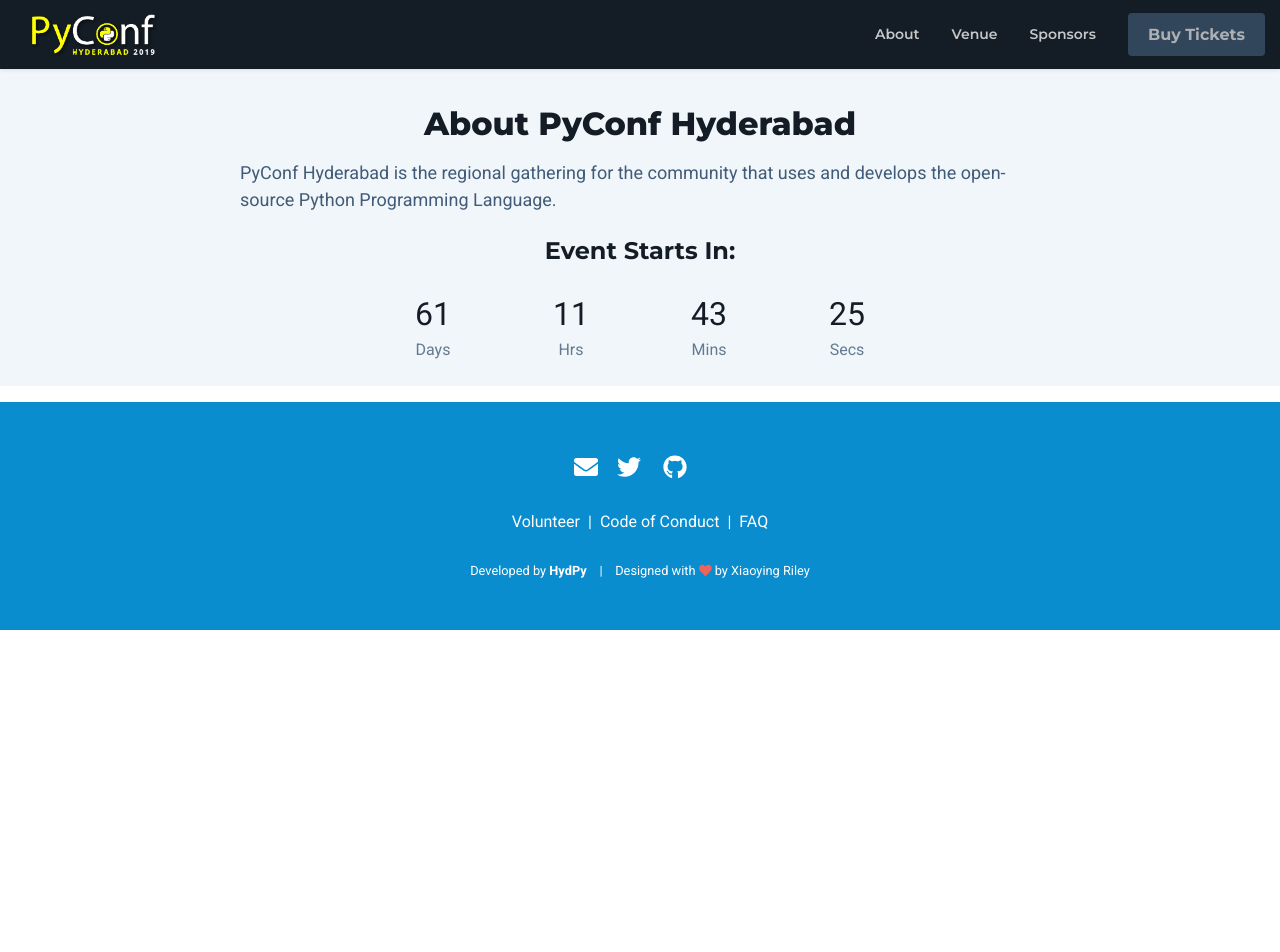
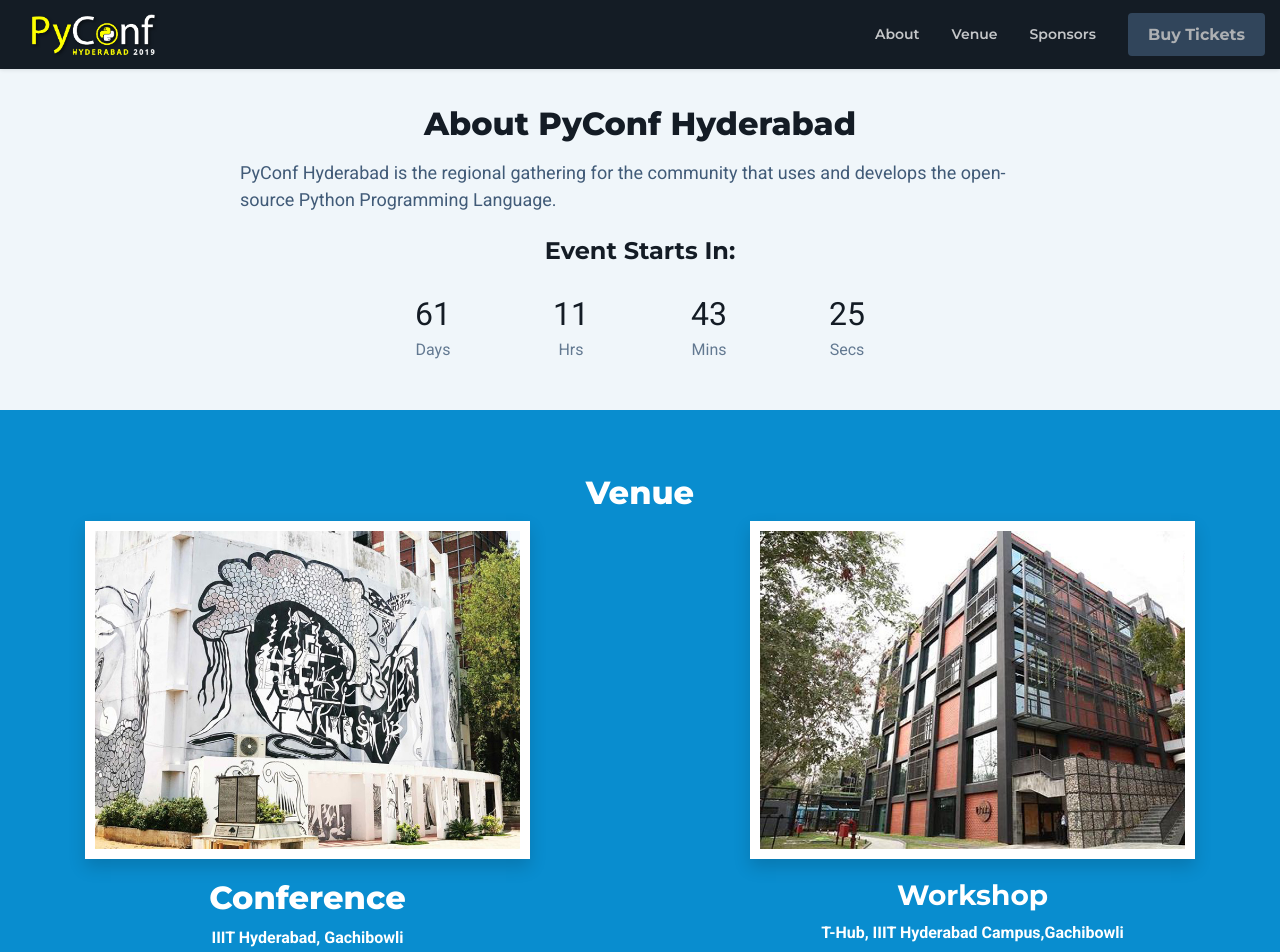
Before and after one commit to HydPy/hydpyconf2019, a Jekyll site: the page built from index.html, in a window 1280 px wide and 1400 px high, scrolled down 579 px. Shown: the top 952 px of the window. Built offline with Jekyll 4.4.1, drawn with Linux system fonts in a browser that asks for light colours; nearby versions of some CDN libraries; before the commit the page ends 1209 px from its top, so only the background shows below that.

Commit message:
Update venue section

```diff
--- a/_includes/about-section.html
+++ b/_includes/about-section.html
@@ -1,4 +1,4 @@
-	<section id="about-section" class="about-section section theme-bg-light">
+	<section id="about-section" class="about-section section theme-bg-light pb-2">
 		<div class="container">
 			<h3 class="section-heading text-center mb-3">About PyConf Hyderabad</h3>
 			<div class="section-intro single-col-max mx-auto mb-4">PyConf Hyderabad is the regional gathering for the community that uses and develops the open-source Python Programming Language.</div>
--- /dev/null
+++ b/_includes/venue-section-update.html
@@ -0,0 +1,24 @@
+<section id="venue-section" class="venue-section section theme-bg-primary text-white">
+	<div class="container">
+		<h3 class="section-heading text-center text-white">Venue</h3>
+		<div class="row">
+			<div class="col-12 col-lg-5 text-center">
+				<div class="figure"><img class="shadow" src="assets/images/venue/iiith.jpg" alt=""></div>
+				<h3 class="text-white section-heading">Conference</h3>
+				<p class="font-weight-bold">IIIT Hyderabad, Gachibowli</p>
+			</div><!--//col-->
+			<div class="offset-lg-2 col-12 col-lg-5 text-center">
+				<div class="figure"><img class="shadow" src="assets/images/venue/T-Hub.jpg" alt=""></div>
+				<h3 class="text-white">Workshop</h3>
+				<p class="font-weight-bold">T-Hub, IIIT Hyderabad Campus,Gachibowli</p>
+			</div><!--//col-->
+		</div><!--//row-->
+	</div><!--//container-->
+</section><!--//venue-section-->
+<section id="venue-map-section" class="venue-map-section">
+    <div class="row">
+        <div class="col-md-12">
+	        <iframe src="https://www.google.com/maps/embed?pb=!1m18!1m12!1m3!1d3806.3114333137555!2d78.34757171434!3d17.444801888044285!2m3!1f0!2f0!3f0!3m2!1i1024!2i768!4f13.1!3m3!1m2!1s0x3bce0a03f17ff82b%3A0x9d02e89b98deb496!2sIIIT%20Hyderabad!5e0!3m2!1sen!2sin!4v1570339090084!5m2!1sen!2sin" width="100%" height="400px" frameborder="0" allowfullscreen></iframe>
+        </div>
+    </div>
+</section>
--- a/_layouts/default.html
+++ b/_layouts/default.html
@@ -35,7 +35,7 @@
     {% comment %} {% include tickets-section.html %} {% endcomment %}
 
     <!-- venue section -->
-    {% comment %} {% include venue-section.html %} {% endcomment %}
+    {% include venue-section-update.html %}
 
     <!-- sponsors section  -->
     {% comment %} {% include sponsors-section.html %} {% endcomment %}
--- a/_sass/theme/_home.scss
+++ b/_sass/theme/_home.scss
@@ -439,6 +439,7 @@
 
 	.figure {
 		position: relative;
+		padding-bottom: 20px;
 
 		img {
 			border: 10px solid #fff;
@@ -477,6 +478,11 @@
 	}
 }
 
+.venue-map-section {
+	iframe {
+		display: block;
+	}
+}
 
 /* Sponsors */
 .logo-item {
```
Also changed, not shown: assets/images/venue/T-Hub.jpg (added), assets/images/venue/iiith.jpg (added).
